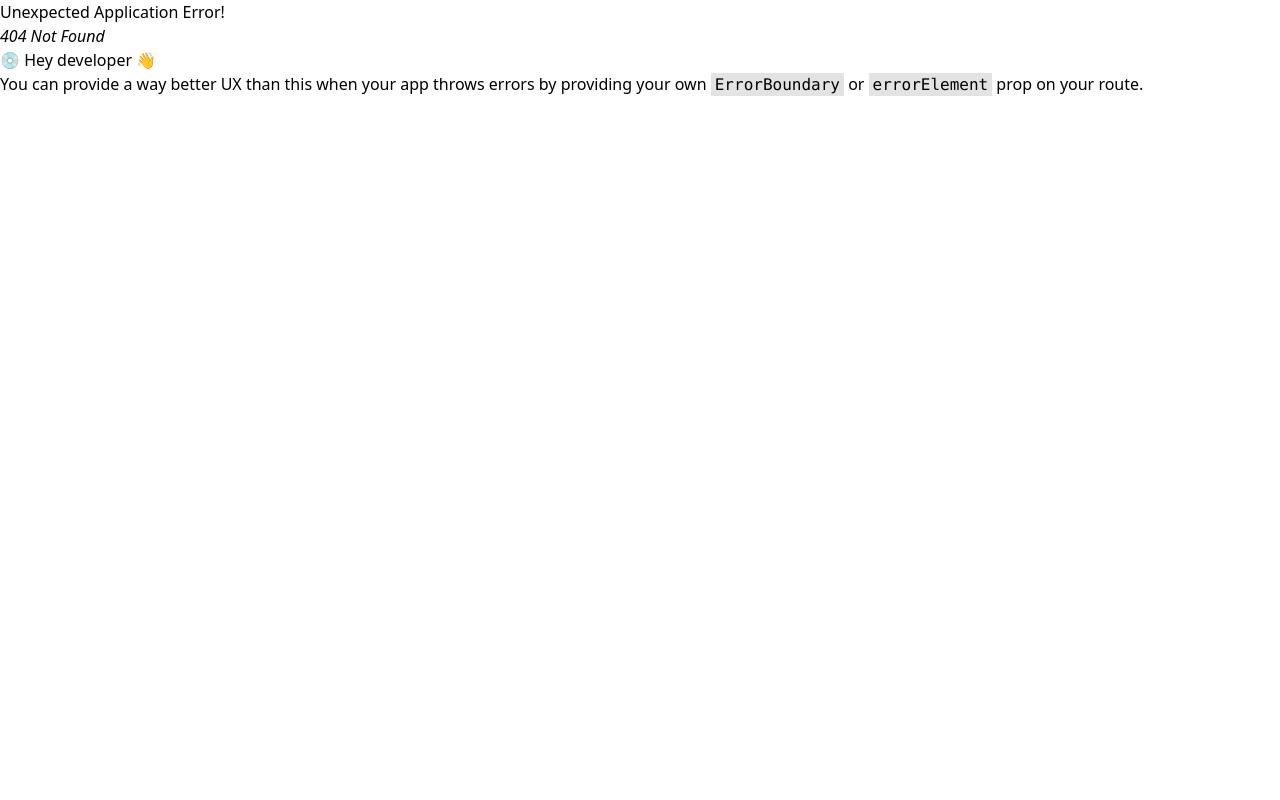
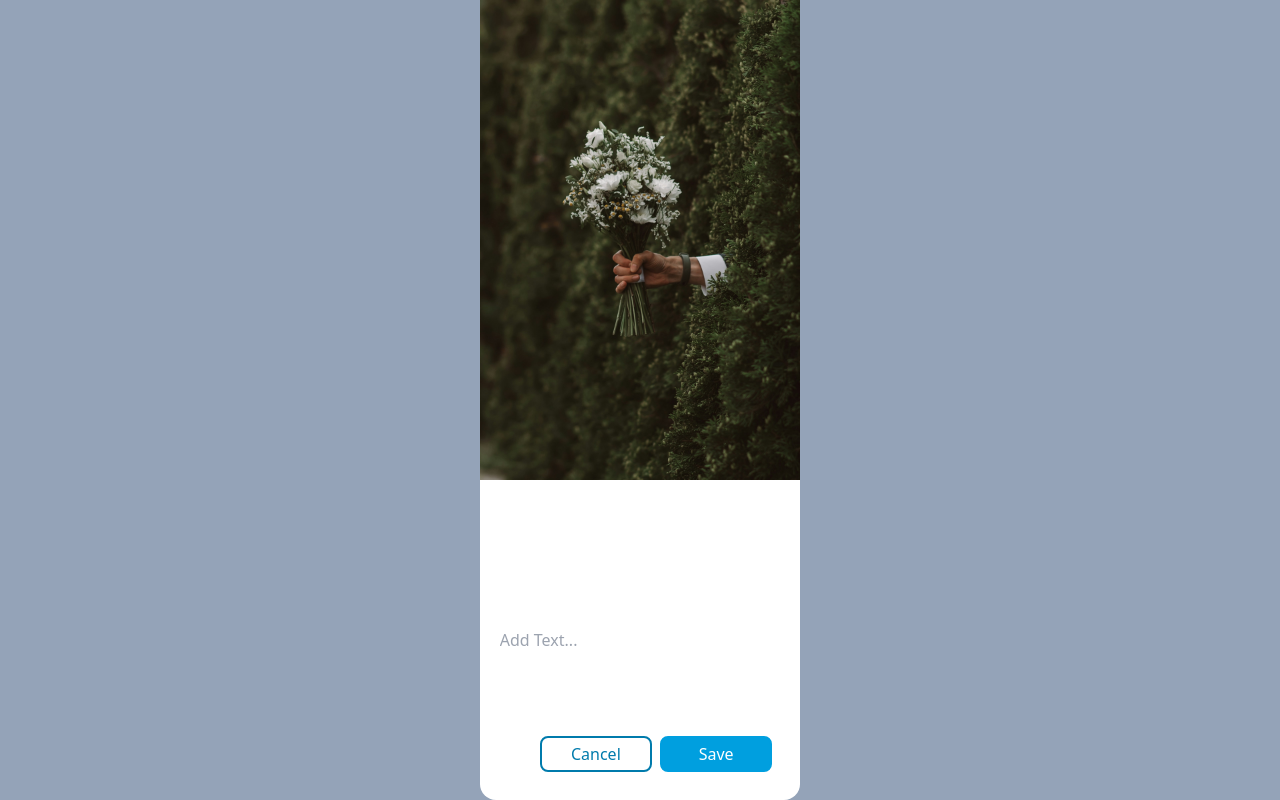
Before and after one commit to UofA-Blueprint/AlzheimerCalgary2.0, a React (Vite) app: page /media-card in a window 1280 px wide. Before the commit this address had no page. Built offline with nearby package versions, Linux system fonts and the light colour scheme.

Commit message:
Text box

```diff
--- a/src/App.tsx
+++ b/src/App.tsx
@@ -25,6 +25,7 @@ import GalleryTestRoute from "./routes/GalleryTestRoute";
 import { MemberInformation } from "./components/MemberInformation";
 import { LoginModal } from "./components/LoginModal";
 import MemberProfilePictureTest from "@/routes/MemberProfilePictureTest";
+import MediaCardTestRoute from "./routes/MediaCardTestRoute";
 
 //#endregion
 
@@ -116,6 +117,7 @@ const router = createBrowserRouter([
 			</div>
 		),
 	},
+
 	{
 		path: "/member-table",
 		element: <MemberTableTestRoute />,
@@ -132,6 +134,10 @@ const router = createBrowserRouter([
 		path: "/member-profile-picture-test",
 		element: <MemberProfilePictureTest />,
 	},
+	{
+		path: "/media-card",
+		element: <MediaCardTestRoute/>
+	}
 ]);
 
 function App() {
--- /dev/null
+++ b/src/components/MediaCard.tsx
@@ -0,0 +1,48 @@
+import { Mountains } from "@phosphor-icons/react";
+import { useEffect, useState } from "react";
+import Button from "./Button";
+
+interface MediaCardProps {
+    /* url to img */
+	url: string;
+
+    /* whether card is selected */
+    selected?: boolean;
+}
+
+
+const MediaCard: React.FC<MediaCardProps> = ({url, selected}) => {
+
+    const [valueChanged, setValueChanged] = useState(false)
+    const [err, setErr] = useState(false)
+
+    useEffect(() => {
+        if (valueChanged){
+            const inputVal = (document.getElementById("txtbox") as HTMLInputElement).value
+            if (!inputVal){
+                setErr(true)
+            } else{
+                setErr(false)
+            }
+        }
+    }, [valueChanged])
+
+
+    return(
+
+      <div className="h-svh w-svh rounded-2xl flex flex-col justify-center items-center bg-white">
+          <img className="h-3/5 bg-slate-400" src={url}/>
+          <div className="h-2/5 w-full p-5">
+            <div className="inline-block relative h-full w-full">
+                <input id="txtbox" onInput={(e) => {setValueChanged(true)}} className="w-full h-full" type="text" placeholder="Add Text..." />
+                <Button className="absolute bottom-2 left-10 h-4 w-2/5 z-10" text="Cancel" fill={false}/>
+                <Button className="absolute bottom-2 right-2 h-4 w-2/5 z-10" text="Save"/>
+            </div>
+          </div>
+      </div>
+
+      )
+
+}
+
+export default MediaCard
--- /dev/null
+++ b/src/routes/MediaCardTestRoute.tsx
@@ -0,0 +1,12 @@
+import MediaCard from "@/components/MediaCard";
+import pic1 from "../assets/images/pic1.jpg";
+
+const MediaCardTestRoute = () => {
+    return(
+        <div className="h-full w-full flex justify-center items-center bg-slate-400">
+            <MediaCard url = {pic1} />
+        </div>
+    )
+}
+
+export default MediaCardTestRoute
```
